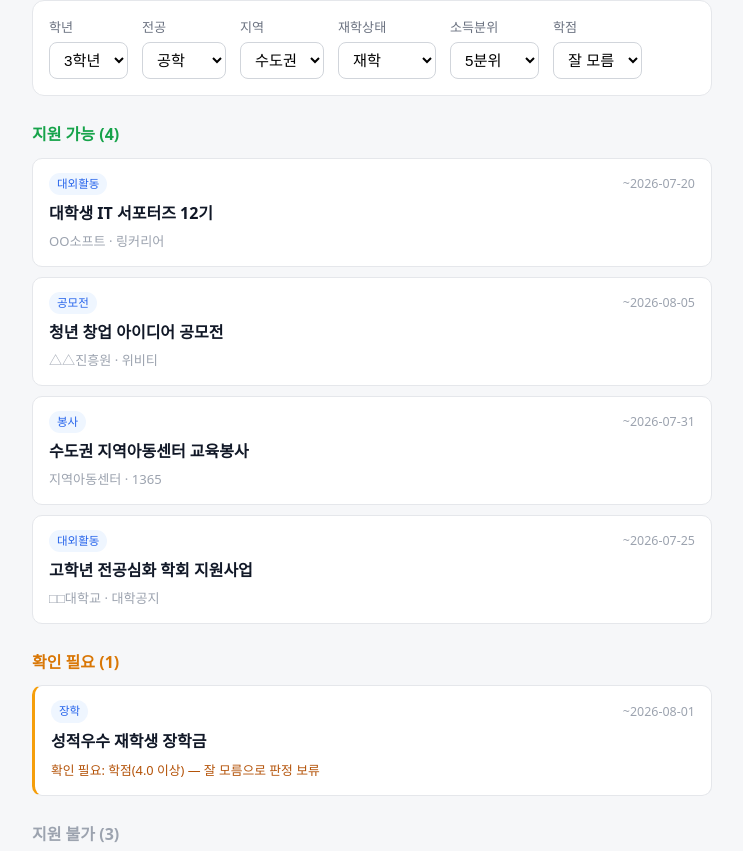
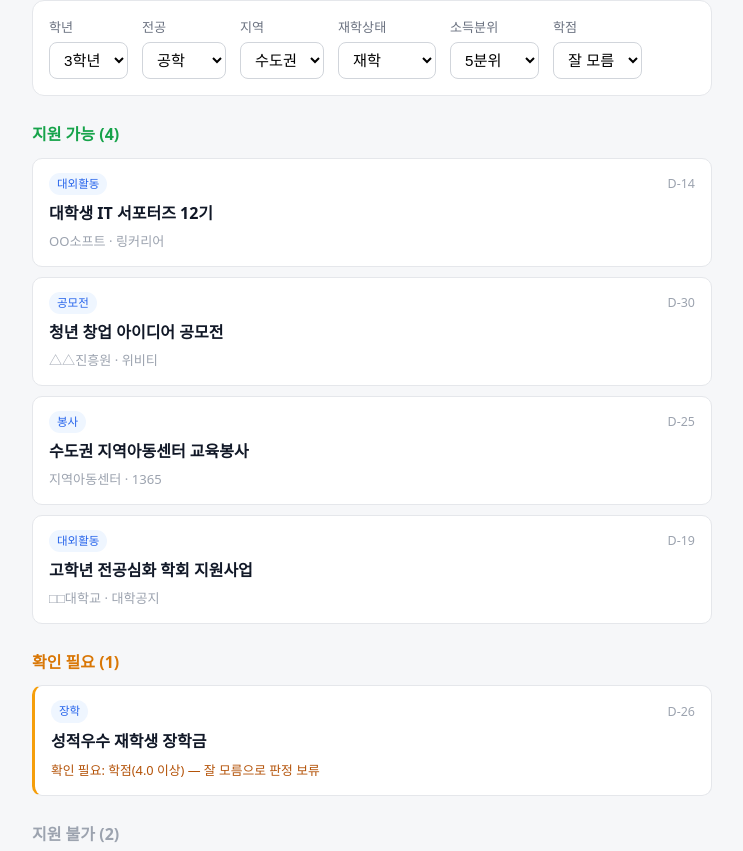
Before and after one commit to jaeho9338-code/activity-curation, a React (Vite) app: page / in a window 1280 px wide. Shown: the part 129-980 px from the top of the page, without its empty margins (268-1011 px from the left). Built offline with nearby package versions, Linux system fonts and the light colour scheme.

Commit message:
마감일 처리: 지난 공고 숨김 + D-day 표시, 7일 이내 임박 강조

```diff
--- a/src/App.css
+++ b/src/App.css
@@ -74,6 +74,10 @@
   font-size: 0.78rem;
   color: #9ca3af;
 }
+.deadline.imminent {
+  color: #ef4444;
+  font-weight: 700;
+}
 .title {
   font-weight: 600;
   color: #111827;
--- a/src/App.jsx
+++ b/src/App.jsx
@@ -1,6 +1,7 @@
 import { useState } from "react";
 import { ACTIVITIES, MAJORS, REGIONS, ENROLLMENTS } from "./data/activities";
 import { splitByMatch } from "./match";
+import { isPast, ddayLabel, daysLeft } from "./deadline";
 import "./App.css";
 
 const GPA_OPTIONS = [4.5, 4.0, 3.5, 3.0, 2.5];
@@ -18,7 +19,9 @@ export default function App() {
 
   const set = (key, value) => setProfile((p) => ({ ...p, [key]: value }));
 
-  const { eligible, ineligible, review } = splitByMatch(ACTIVITIES, profile);
+  // 마감 지난 공고는 목록에서 뺀다
+  const visible = ACTIVITIES.filter((a) => !isPast(a.deadline));
+  const { eligible, ineligible, review } = splitByMatch(visible, profile);
 
   return (
     <main>
@@ -81,7 +84,7 @@ export default function App() {
             <li key={a.id} className="card">
               <div className="card-top">
                 <span className="cat">{a.category}</span>
-                <span className="deadline">~{a.deadline}</span>
+                <span className={"deadline" + (daysLeft(a.deadline) <= 7 ? " imminent" : "")}>{ddayLabel(a.deadline)}</span>
               </div>
               <a className="title" href={a.url} target="_blank" rel="noopener">{a.title}</a>
               <p className="org">{a.org} · {a.source}</p>
@@ -98,7 +101,7 @@ export default function App() {
             <li key={a.id} className="card review-card">
               <div className="card-top">
                 <span className="cat">{a.category}</span>
-                <span className="deadline">~{a.deadline}</span>
+                <span className={"deadline" + (daysLeft(a.deadline) <= 7 ? " imminent" : "")}>{ddayLabel(a.deadline)}</span>
               </div>
               <a className="title" href={a.url} target="_blank" rel="noopener">{a.title}</a>
               <p className="note">확인 필요: {a.unknown.map((u) => `${u.label}(${u.req})`).join(", ")} — 잘 모름으로 판정 보류</p>
--- /dev/null
+++ b/src/deadline.js
@@ -0,0 +1,17 @@
+// 마감일 유틸. 오늘 기준으로 며칠 남았는지, 지났는지, D-day 라벨.
+export function daysLeft(deadline, today = new Date()) {
+  const end = new Date(deadline + "T23:59:59");
+  const start = new Date(today.getFullYear(), today.getMonth(), today.getDate());
+  return Math.ceil((end - start) / 86400000);
+}
+
+export function isPast(deadline, today = new Date()) {
+  return daysLeft(deadline, today) < 0;
+}
+
+export function ddayLabel(deadline, today = new Date()) {
+  const n = daysLeft(deadline, today);
+  if (n < 0) return "마감";
+  if (n === 0) return "오늘 마감";
+  return `D-${n}`;
+}
```
